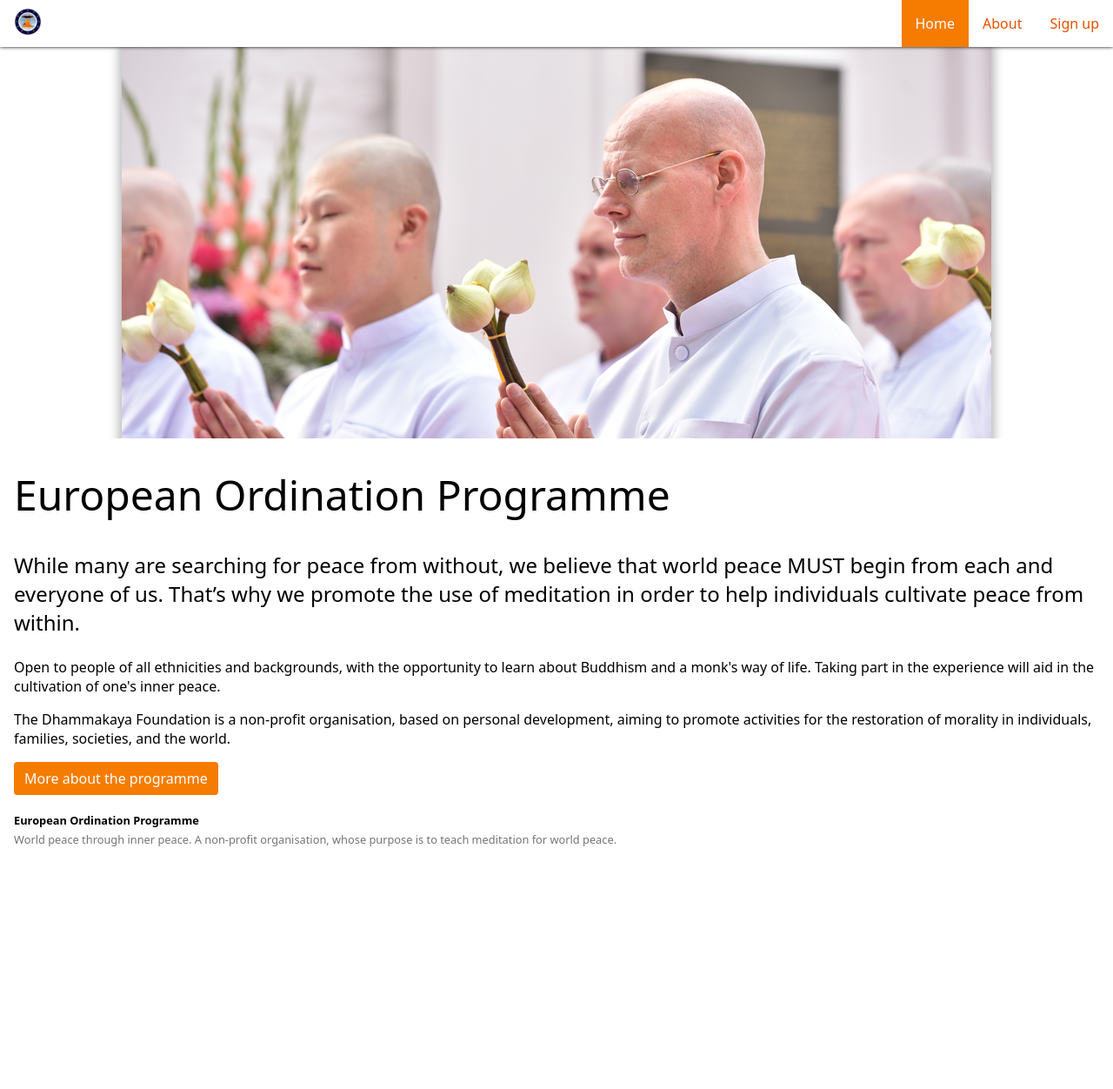
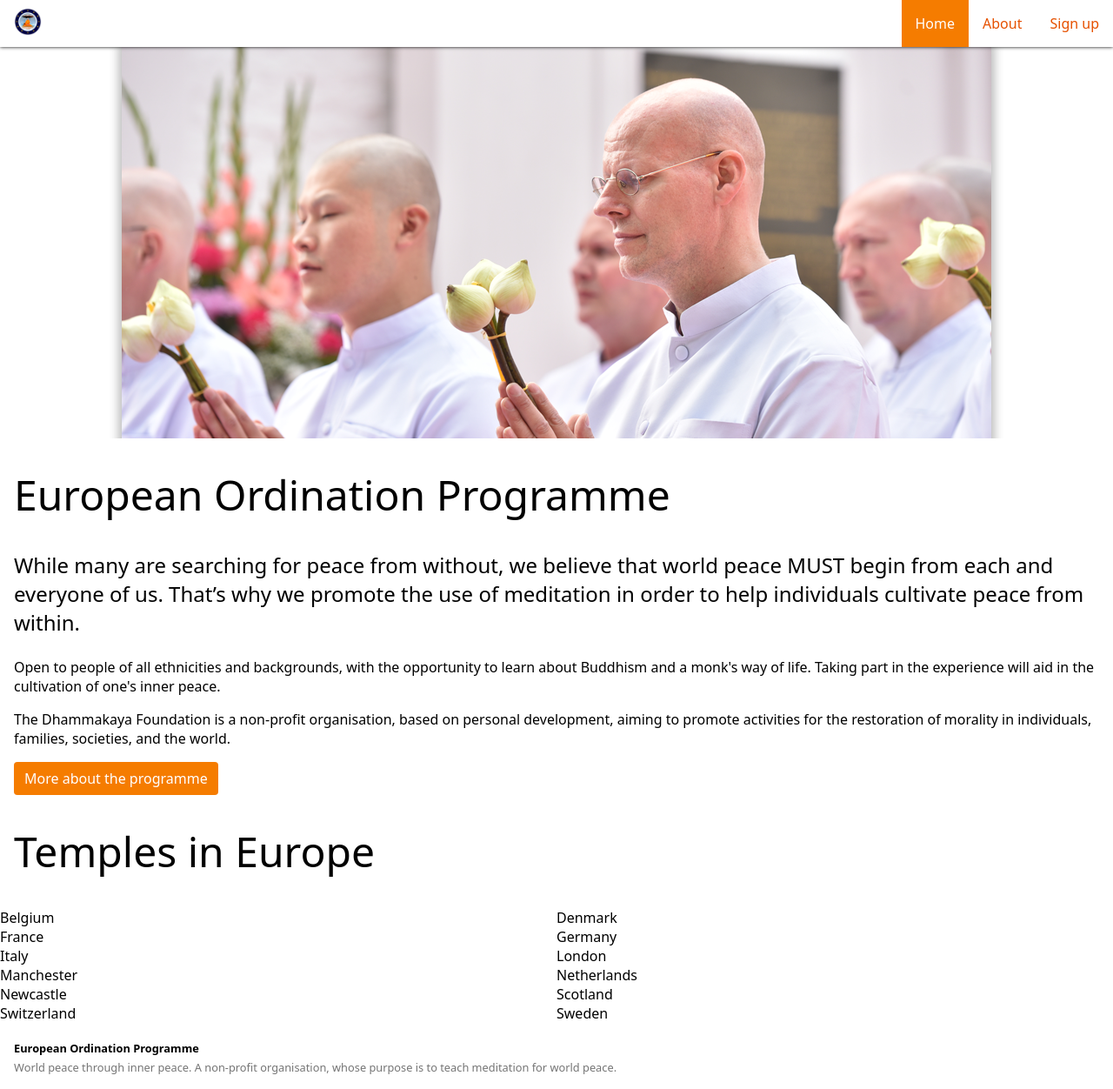
Before and after one commit to spicalous/eop-website, a Jekyll site: the page built from index.html, in a window 1280 px wide. Shown: the whole page at 87% size. Built offline with Jekyll 4.4.1, drawn with Linux system fonts in a browser that asks for light colours; before the commit the page ends 990 px from its top, so only the background shows below that.

Commit message:
add simple column classes

```diff
--- a/_scss/_layout.scss
+++ b/_scss/_layout.scss
@@ -1,4 +1,45 @@
+// Very basic column setup - same as bootstrap but only what is needed.
+// See bootstrap docs on how to use
+
+// Container provides consistent left and right padding
+// Columns provide dynamic columns based on width
+// You can use columns by themselves outside of containers
+// To use columns directly as child elements of containers you need a row to cancel out container padding
+
 .container {
   padding-left: $gutter-width;
   padding-right: $gutter-width;
 }
+
+.row {
+  display: flex;
+  flex-wrap: wrap;
+  margin-left: -$gutter-width;
+  margin-right: -$gutter-width;
+}
+
+@mixin make-col($size, $columns) {
+  flex: 0 0 percentage($size / $columns);
+  // Add a `max-width` to ensure content within each column does not blow out
+  // the width of the column. Applies to IE10+ and Firefox. Chrome and Safari
+  // do not appear to require this.
+  max-width: percentage($size / $columns);
+}
+
+// Make columns without breakpoints
+// e.g. col-1 to col-12
+@for $i from 1 through $columns {
+  .col-#{$i} {
+    @include make-col($i, $columns);
+  }
+}
+
+// Make columns with breakpoints
+// e.g. col-sm-1 to col-sm-12 e.t.c.
+@each $name, $width in $breakpoints {
+  @for $i from 1 through $columns {
+    .col-#{$name}-#{$i} {
+      @include make-col($i, $columns);
+    }
+  }
+}
--- a/_scss/variables/_layout.scss
+++ b/_scss/variables/_layout.scss
@@ -1 +1,8 @@
 $gutter-width: 16px;
+
+$columns:     12;
+$breakpoints: (
+  sm: 576px,
+  md: 768px,
+  lg: 992px,
+);
--- a/index.html
+++ b/index.html
@@ -23,4 +23,19 @@
   <a class="btn btn-main" href="{{ "/about/" | relative_url }}">
     More about the programme
   </a>
+  <h1>Temples in Europe</h1>
+  <div class="row">
+    <div class="col-6">Belgium</div>
+    <div class="col-6">Denmark</div>
+    <div class="col-6">France</div>
+    <div class="col-6">Germany</div>
+    <div class="col-6">Italy</div>
+    <div class="col-6">London</div>
+    <div class="col-6">Manchester</div>
+    <div class="col-6">Netherlands</div>
+    <div class="col-6">Newcastle</div>
+    <div class="col-6">Scotland</div>
+    <div class="col-6">Switzerland</div>
+    <div class="col-6">Sweden</div>
+  </div>
 </div>
```
